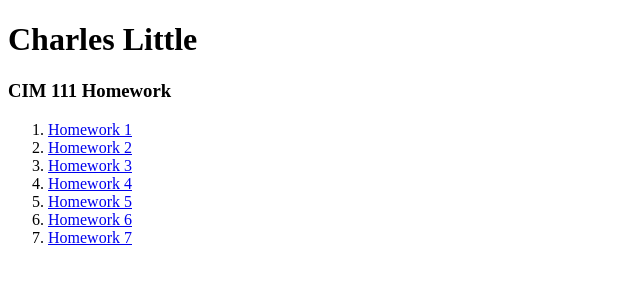
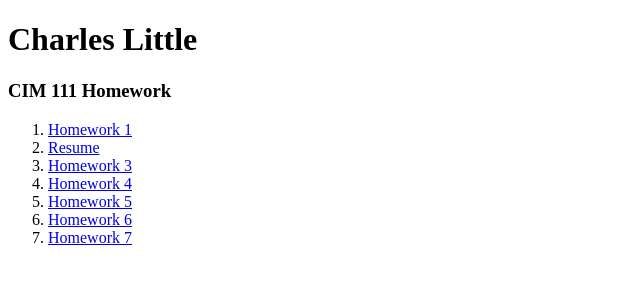
Before and after one commit to charleslittle1/CIM111, a plain HTML site: page Assignments/index.html in a window 1280 px wide. Shown: the full height of the page, 0-640 px from the left. Drawn offline with Linux system fonts and the light colour scheme.

Commit message:
Update index.html

```diff
--- a/Assignments/index.html
+++ b/Assignments/index.html
@@ -10,7 +10,7 @@
 
     <ol>
         <li><a href="hw_1">Homework 1</a></li>
-        <li><a href="hw_2">Homework 2</a></li>
+        <li><a href="file:///Users/clittle/Desktop/CIM111xx/Assignments/hw_2/Assignment_2.html">Resume</a></li>
         <li><a href="hw_3">Homework 3</a></li>
         <li><a href="hw_4">Homework 4</a></li>
         <li><a href="hw_5">Homework 5</a></li>
```
